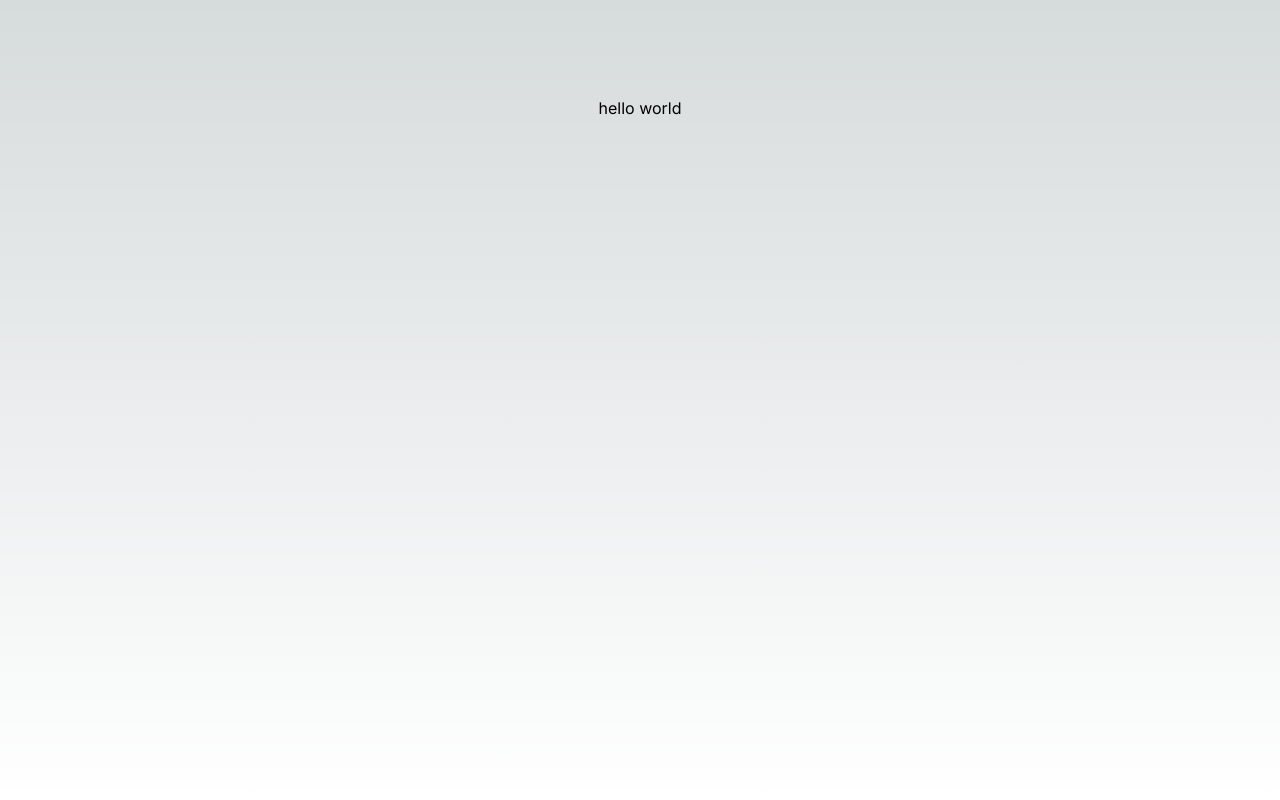
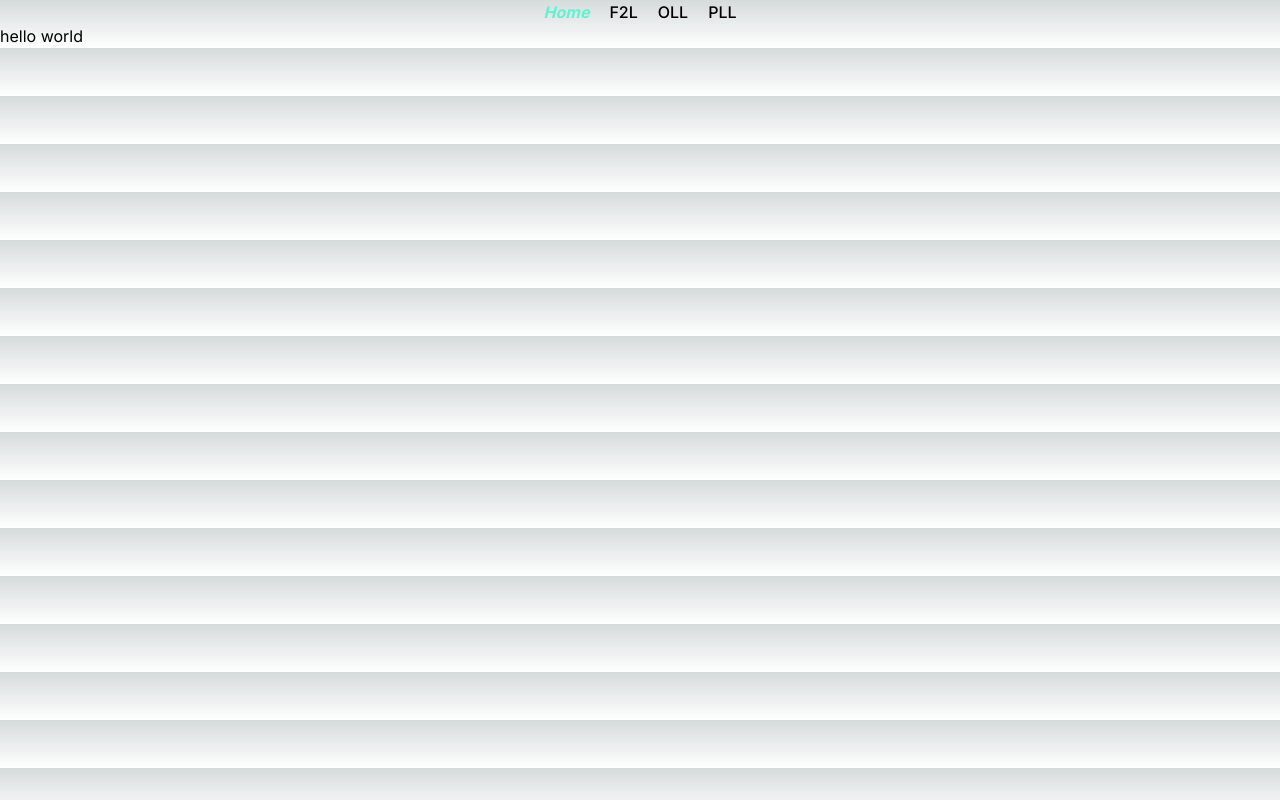
Before and after one commit to rakibul-wdp/rubik-s-cube, a Next.js app: page / in a window 1280 px wide. Built offline with nearby package versions, Linux system fonts and the light colour scheme.

Commit message:
setup page and navbar

```diff
--- /dev/null
+++ b/app/components/Navbar.jsx
@@ -0,0 +1,30 @@
+"use client";
+
+import { navLinks } from "@/public/data";
+import Link from "next/link";
+import { usePathname } from "next/navigation";
+
+const Navbar = () => {
+  const pathname = usePathname();
+
+  return (
+    <div>
+      <ul className="flex items-center justify-center gap-5 font-medium">
+        {navLinks.map((navLink) => (
+          <li key={navLink.id}>
+            <Link
+              href={navLink.path}
+              className={`${
+                pathname === navLink.path && "text-primary italic font-bold"
+              }`}
+            >
+              {navLink.title}
+            </Link>
+          </li>
+        ))}
+      </ul>
+    </div>
+  );
+};
+
+export default Navbar;
--- /dev/null
+++ b/app/f2l/page.jsx
@@ -0,0 +1,5 @@
+const page = () => {
+  return <div>f2l</div>;
+};
+
+export default page;
--- a/app/layout.js
+++ b/app/layout.js
@@ -1,17 +1,21 @@
 import { Inter } from "next/font/google";
+import Navbar from "./components/Navbar";
 import "./globals.css";
 
 const inter = Inter({ subsets: ["latin"] });
 
 export const metadata = {
-  title: "Create Next App",
+  title: "rubik's cube",
   description: "Generated by create next app",
 };
 
 export default function RootLayout({ children }) {
   return (
     <html lang="en">
-      <body className={inter.className}>{children}</body>
+      <body className={inter.className}>
+        <Navbar />
+        {children}
+      </body>
     </html>
   );
 }
--- /dev/null
+++ b/app/oll/page.jsx
@@ -0,0 +1,5 @@
+const page = () => {
+  return <div>oll</div>;
+};
+
+export default page;
--- a/app/page.js
+++ b/app/page.js
@@ -1,7 +1,3 @@
 export default function Home() {
-  return (
-    <main className="flex min-h-screen flex-col items-center justify-between p-24">
-      hello world
-    </main>
-  );
+  return <main className="">hello world</main>;
 }
--- /dev/null
+++ b/app/pll/page.jsx
@@ -0,0 +1,5 @@
+const page = () => {
+  return <div>pll</div>;
+};
+
+export default page;
--- /dev/null
+++ b/public/data/index.js
@@ -0,0 +1,22 @@
+export const navLinks = [
+  {
+    id: 1,
+    title: "Home",
+    path: "/",
+  },
+  {
+    id: 2,
+    title: "F2L",
+    path: "/f2l",
+  },
+  {
+    id: 3,
+    title: "OLL",
+    path: "/oll",
+  },
+  {
+    id: 4,
+    title: "PLL",
+    path: "/pll",
+  },
+];
--- a/tailwind.config.js
+++ b/tailwind.config.js
@@ -7,6 +7,9 @@ module.exports = {
   ],
   theme: {
     extend: {
+      colors: {
+        primary: "#5ff3d1",
+      },
       backgroundImage: {
         "gradient-radial": "radial-gradient(var(--tw-gradient-stops))",
         "gradient-conic":
```
Also changed, not shown: package.json (+7 -4 lines), tsconfig.json (added, +34 -0 lines), 1 other file (tests, documents, lock files or other folders).
